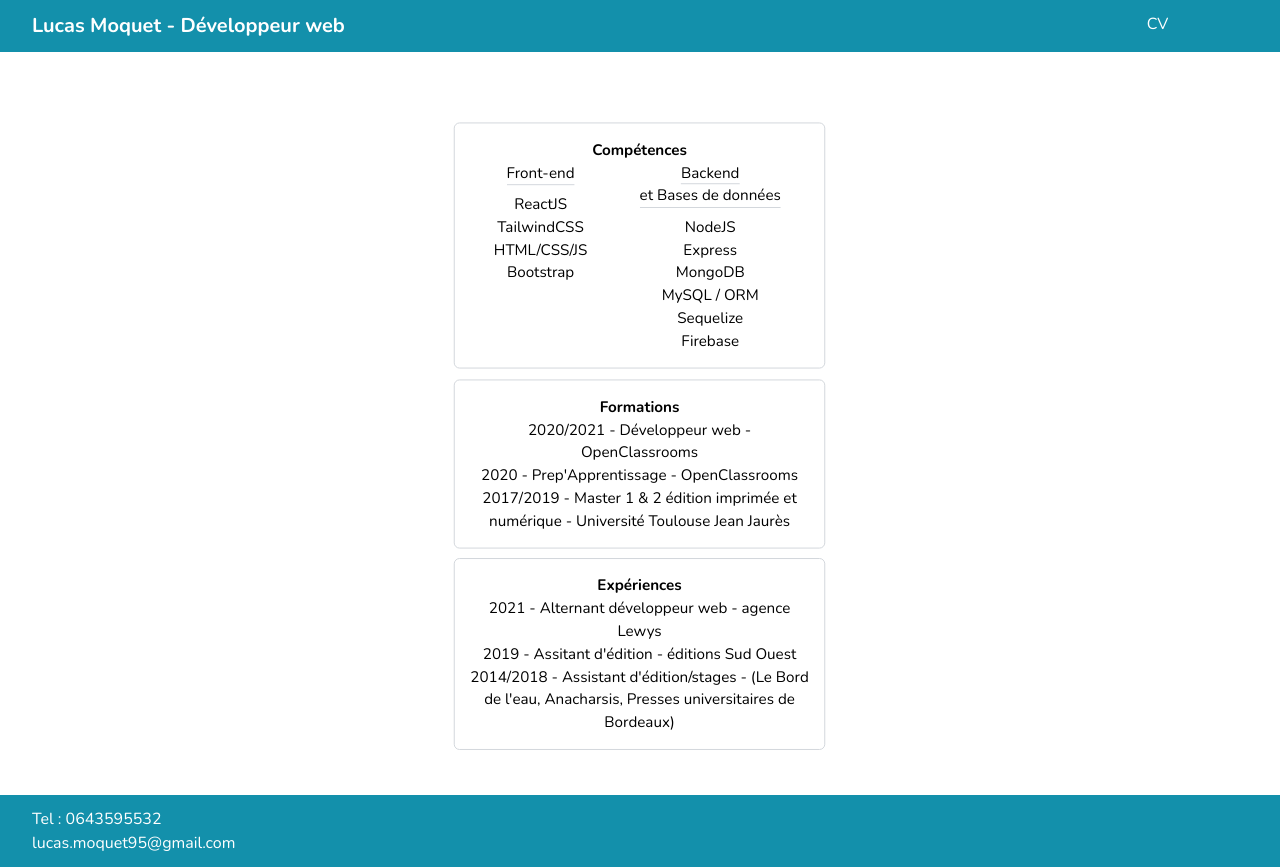
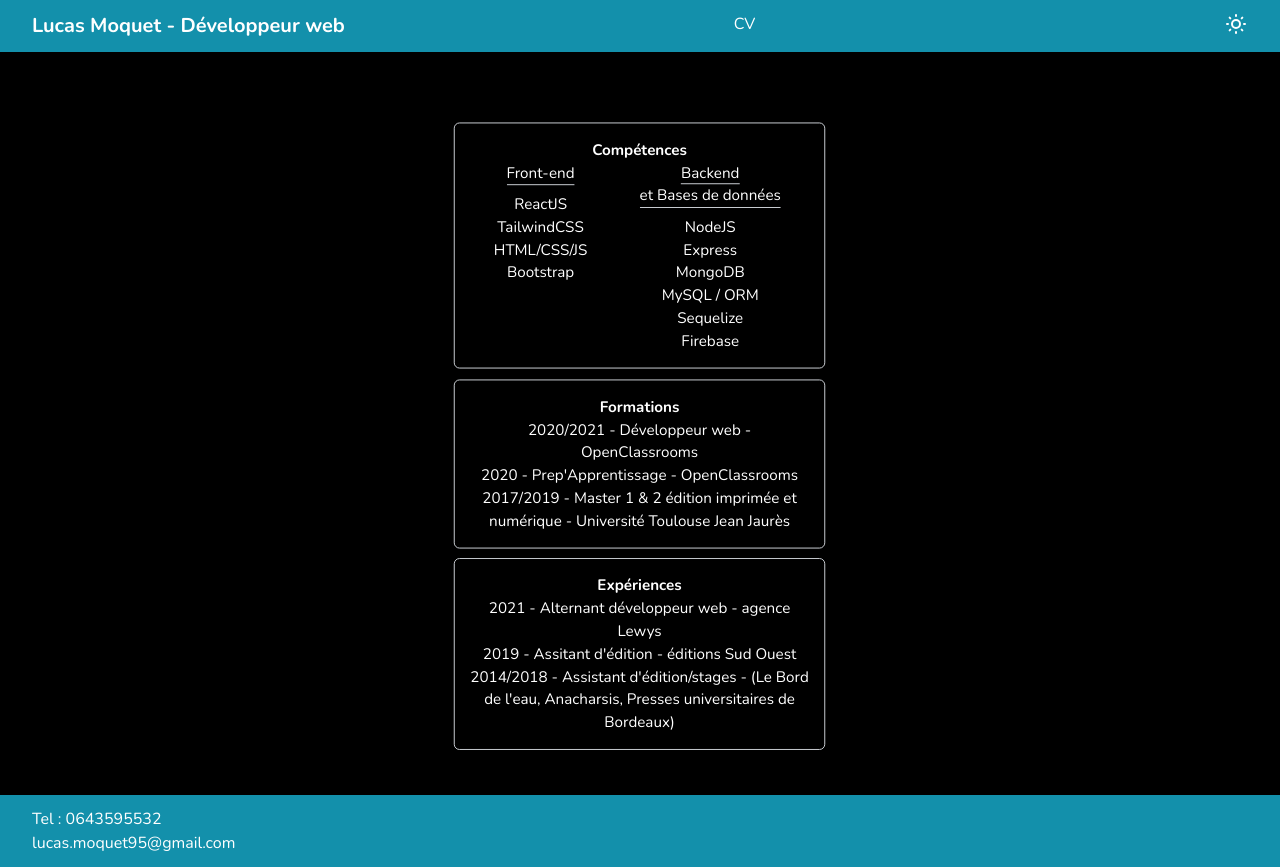
Before and after one commit to Lucasmomille/portfolio, a Next.js app: page /cv in a window 1280 px wide. Built offline with nearby package versions, Linux system fonts and the light colour scheme.

Commit message:
darkMode almost

```diff
--- a/components/Layout.js
+++ b/components/Layout.js
@@ -4,6 +4,26 @@ import Image from "next/image";
 import React, { useEffect, useState } from 'react';
 
 export default function Layout({ children, page }) {
+    const [theme, setTheme] = useState("dark");
+
+    const colorTheme = theme === "dark" ? "light" : "dark";
+
+    const toggleTheme = () => {
+        if (theme === "dark") {
+            setTheme('light')
+        } else {
+            setTheme('dark')
+        }
+
+    }
+
+    useEffect(() => {
+        const root = window.document.documentElement;
+        root.classList.remove(colorTheme);
+        root.classList.add(theme);
+    }, [theme, colorTheme]);
+
+
     return (
         <div className="bg-white font-nunito pb-12 dark:bg-black text-dark dark:text-white">
             <Head>
@@ -25,6 +45,20 @@ export default function Layout({ children, page }) {
                         <a href="" className="">CV</a>
                     </Link>
                 </nav>
+
+                <p className="cursor-pointer" onClick={toggleTheme}>
+                    {colorTheme === "light" ? (
+                        <svg xmlns="http://www.w3.org/2000/svg" className="h-6 w-6" fill="none" viewBox="0 0 24 24" stroke="currentColor">
+                            <path strokeLinecap="round" strokeLinejoin="round" strokeWidth={2} d="M12 3v1m0 16v1m9-9h-1M4 12H3m15.364 6.364l-.707-.707M6.343 6.343l-.707-.707m12.728 0l-.707.707M6.343 17.657l-.707.707M16 12a4 4 0 11-8 0 4 4 0 018 0z" />
+                        </svg>
+                    ) : (
+
+                        <svg xmlns="http://www.w3.org/2000/svg" className="h-6 w-6" fill="none" viewBox="0 0 24 24" stroke="currentColor">
+                            <path strokeLinecap="round" strokeLinejoin="round" strokeWidth={2} d="M20.354 15.354A9 9 0 018.646 3.646 9.003 9.003 0 0012 21a9.003 9.003 0 008.354-5.646z" />
+                        </svg>
+                    )
+                    }
+                </p>
             </header>
             {children}
             <footer className="bg-primary w-full py-3 px-8 text-white absolute bottom-0">
```
